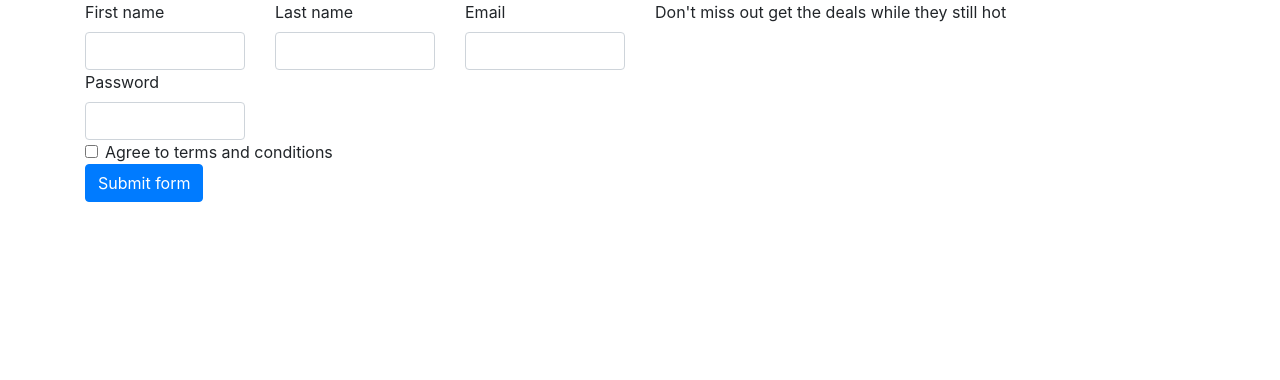
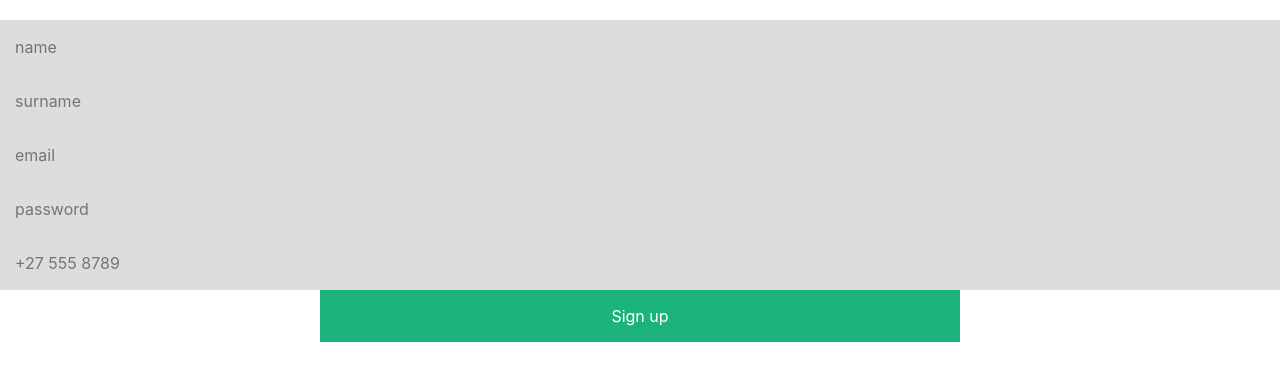
Before and after one commit to Gideon-Daniels/GRAYN-E-Commerce-Store, a Vue app: page /registration in a window 1280 px wide. Shown: the top 380 px of the page. Built offline with nearby package versions, Linux system fonts and the light colour scheme.

Commit message:
Created the signup

```diff
--- a/package.json
+++ b/package.json
@@ -9,6 +9,7 @@
   "dependencies": {
     "bootstrap-vue": "^2.21.2",
     "core-js": "^3.6.5",
+    "firebase": "^9.2.0",
     "vue": "^3.0.0",
     "vue-router": "^4.0.0-0",
     "vuex": "^4.0.0-0"
--- a/public/index.html
+++ b/public/index.html
@@ -13,7 +13,7 @@
     </noscript>
     <div id="app"></div>
     <!-- built files will be auto injected -->
-  </body>
+
     <script>
       // Example starter JavaScript for disabling form submissions if there are invalid fields
   (function () {
@@ -36,4 +36,5 @@
       })
   })()
     </script>
+  </body>
 </html>
--- /dev/null
+++ b/src/composables/useSignup.js
@@ -0,0 +1,30 @@
+import { ref } from "vue"
+import { projectAuth } from '../firebase/config'
+
+const error = ref(null)
+
+const signup = async (email, password, name) => {
+    error.value= null
+
+    try {
+        const res = await projectAuth.createUserWithEmailAndPassword(email, password)
+        if (!res) {
+            throw new Error('Could not complete the signup')
+        }
+        await res.user.updateProfile({ name })
+        error.value = null
+
+        console.log(res.user)
+
+        return res
+    } catch (err) {
+        console.log(err.message)
+        error.value = err.message
+    }
+}
+
+const useSignup = () =>  {
+    return{ error, signup}
+}
+
+export default useSignup
--- /dev/null
+++ b/src/firebase/config.js
@@ -0,0 +1,26 @@
+import firebase from 'firebase/compat/app'
+import 'firebase/compat/firestore'
+import 'firebase/compat/auth'
+import 'firebase/compat/storage'
+
+const firebaseConfig = {
+    apiKey: "AIzaSyDGQv0FYP55WizUkTB6PS7Q8FKGXM1flw4",
+    authDomain: "grayn-e-commerce-store-5e2b8.firebaseapp.com",
+    projectId: "grayn-e-commerce-store-5e2b8",
+    storageBucket: "grayn-e-commerce-store-5e2b8.appspot.com",
+    messagingSenderId: "677019520746",
+    appId: "1:677019520746:web:88d4e14c7a9c2536ad9193"
+  };
+
+// init firebase
+firebase.initializeApp(firebaseConfig)
+
+// init services
+const projectFirestore = firebase.firestore()
+const projectAuth = firebase.auth()
+const projectStorage = firebase.storage()
+
+// timestamp
+const timestamp = firebase.firestore.FieldValue.serverTimestamp
+
+export { projectFirestore, projectAuth, projectStorage, timestamp, }
--- a/src/views/Registration.vue
+++ b/src/views/Registration.vue
@@ -1,69 +1,64 @@
 <template>
-<div class="container">
-  <div class="row">
-    <div class="col">
-      <form class="row g-3 needs-validation" novalidate>
-  <div class="col-md-4">
-    <label for="validationCustom01" class="form-label" >First name</label>
-    <input type="text" class="form-control" id="validationCustom01" value="" required>
-    <div class="valid-feedback">
-        Looks good
-    </div>
-  </div>
-  <div class="col-md-4">
-    <label for="validationCustom02" class="form-label">Last name</label>
-    <input type="text" class="form-control" id="validationCustom02" value="" required>
-    <div class="valid-feedback">
-      Looks good!
-    </div>
-  </div>
-  <div class="col-md-4">
-    <label for="validationCustomUsername" class="form-label">Email</label>
-    <div class="input-group has-validation">
-      <input type="email" class="form-control" id="validationCustomUsername" aria-describedby="inputGroupPrepend" required>
-      <div class="invalid-feedback">
-        Please enter a vaild email.
-      </div>
-    </div>
-  </div>
-  <div class="col-md-4">
-    <label for="validationCustomUsername" class="form-label">Password</label>
-    <div class="input-group has-validation">
-      <input type="password" class="form-control" id="validationCustomUsername" aria-describedby="inputGroupPrepend" required>
-      <div class="invalid-feedback">
-        Please enter at least 6 words/numbers.
-      </div>
-    </div>
-  </div>
-  <div class="col-12">
-    <div class="form-check">
-      <input class="form-check-input" type="checkbox" value="" id="invalidCheck" required>
-      <label class="form-check-label" for="invalidCheck">
-        Agree to terms and conditions
-      </label>
-      <div class="invalid-feedback">
-        You must agree before submitting.
-      </div>
-    </div>
-  </div>
-  <div class="col-12">
-    <button class="btn btn-primary" type="submit">Submit form</button>
-  </div>
-</form>
-    </div>
-    <div class="col">
-      <p>Don't miss out get the deals while they still hot </p>
-    </div>
-  </div>
-</div>
+  <form @submit.prevent="handleSubmit">
+    <input type="text" required v-model="name" placeholder="name">
+    <input type="text" required v-model="lastName" placeholder="surname">
+    <input type="email" required v-model="email" placeholder="email">
+    <input type="password" required v-model="password" placeholder="password">
+    <input type="tel" required v-model="number" placeholder="+27 555 8789">
+    <button>Sign up</button>
+  </form>
 </template>
 
 <script>
+import { ref } from 'vue'
+import useSignup from '../composables/useSignup'
 export default {
+  setup() {
+    const { error, signup} = useSignup()
+
+    // refs
+    const name = ref ('')
+    const lastName = ref('')
+    const email = ref ('')
+    const password = ref('')
+    const number = ref('')
+
+    const handleSubmit = async () => {
+      await signup(email.value, password.value, name.value)
+      console.log('user signed up')
+    }
+    return{ name,lastName, email, password, number, handleSubmit }
+  }
 
 }
 </script>
 
 <style>
+form{
+    text-align: center;
+    padding: 20px 0;
+    box-sizing: border-box;
+}
+input{
+    width: 100%;
+  padding: 15px;
+  margin: 5px 0 22px 0;
+  display: inline-block;
+  border: none;
+  background: #f1f1f1;
+  background-color: #ddd;
+  outline: none;
 
+
+}
+button{
+    background-color: #04AA6D;
+  color: white;
+  padding: 14px 20px;
+  margin: 8px 0;
+  border: none;
+  cursor: pointer;
+  width: 50%;
+  opacity: 0.9;
+}
 </style>
```
Also changed, not shown: 1 other file (tests, documents, lock files or other folders). Lines whose indentation alone changed are shown as unchanged.
